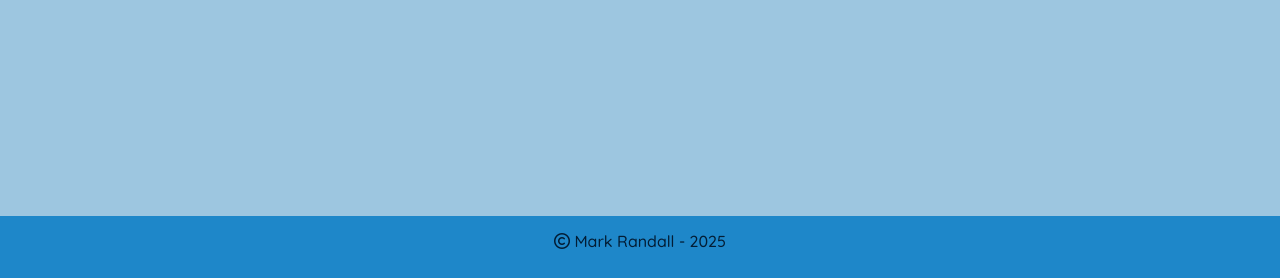
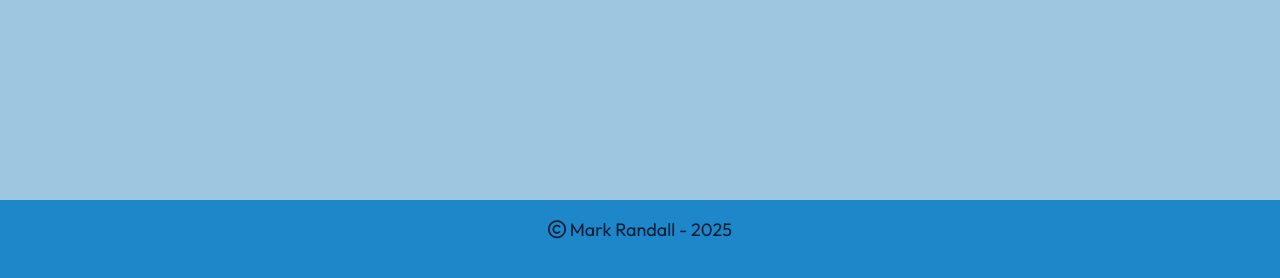
Before and after one commit to mogr20/flight-bookings, a Django app: page / in a window 1280 px wide. Shown: the part 522-800 px from the top of the page. Run offline with Django 4.2, Linux system fonts and the light colour scheme; data that the repository does not hold is empty; some libraries are stand-ins or nearby versions.

Commit message:
FIX: footer contrast font fix

```diff
--- a/static/css/style.css
+++ b/static/css/style.css
@@ -46,6 +46,9 @@ footer {
     background-color: var(--secondary-color);
     padding-bottom: 1.2rem;
     text-align: center;
+    font-size: 18px;
+    font-weight: 800px;
+    font-family: var(--primary-font);
     bottom: 0;
     /* vertically align text closer to center */
     padding-top: 1rem;
--- a/templates/base.html
+++ b/templates/base.html
@@ -98,7 +98,7 @@
     </main>
 
     <footer class="mt-auto">
-        <p class="h6"><i class="fa-regular fa-copyright"></i> Mark Randall - 2025</p>
+        <p><i class="fa-regular fa-copyright"></i> Mark Randall - 2025</p>
     </footer>
 
     <!-- Font Awesome -->
```
Also changed, not shown: 1 other file.
